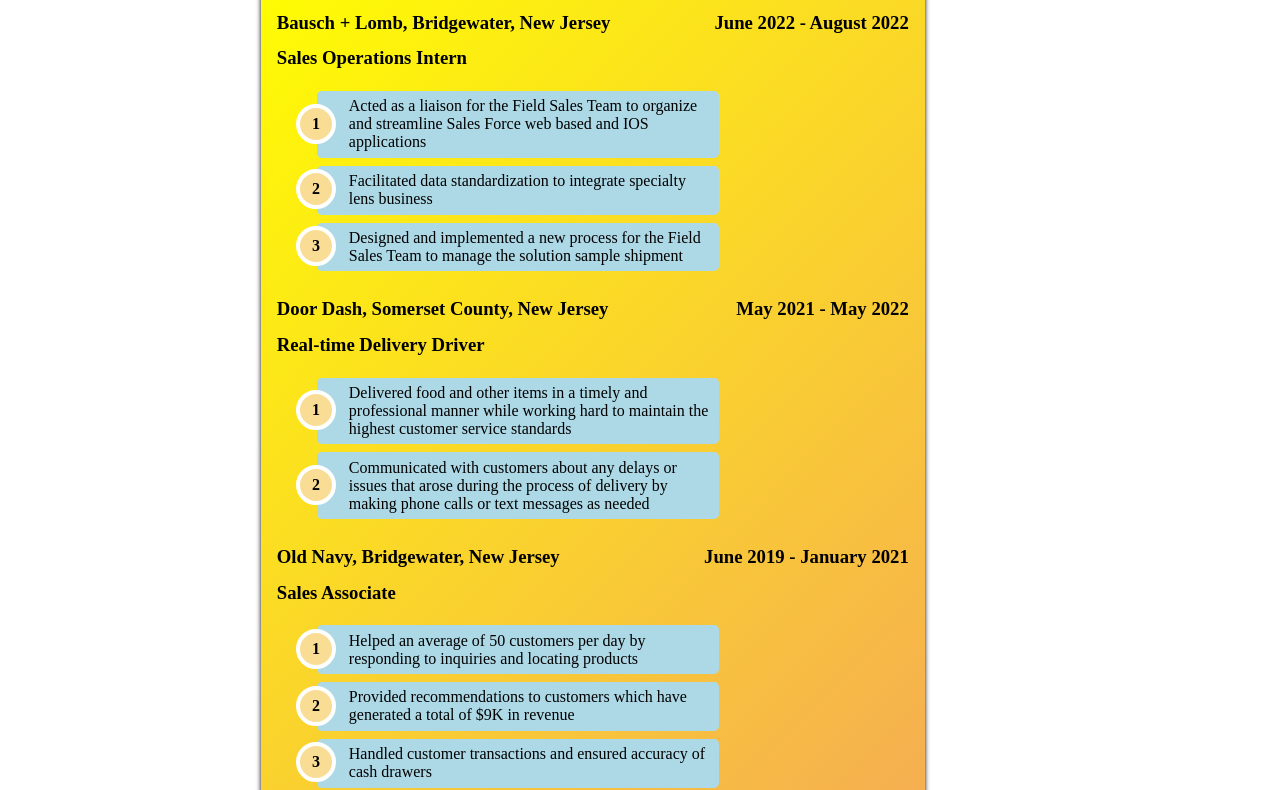
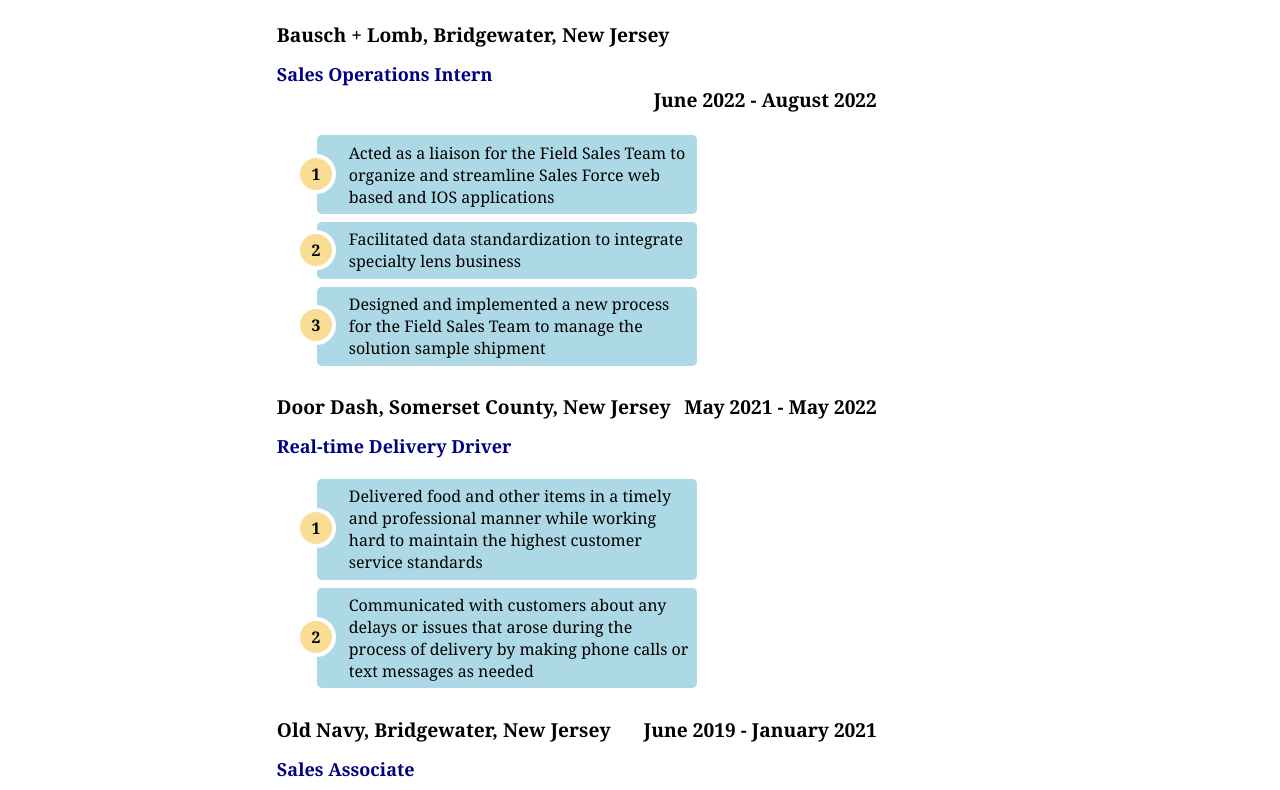
Before and after one commit to tycichetti/tycichetti.github.io, a plain HTML site: page experience.html in a window 1280 px wide. Shown: the part 645-1435 px from the top of the page. Drawn offline with Linux system fonts and the light colour scheme.

Commit message:
Add files via upload

```diff
--- a/resumeFunctions.js
+++ b/resumeFunctions.js
@@ -52,7 +52,7 @@ endHtml = function(){
 }
 
 openHome = function(){
-    window.location = "TylerCichettiResume.html"
+    window.location = "index.html"
 }
 
 skills = function(){
@@ -95,7 +95,7 @@ openSkills = function(){
 
 experiences = function(){
     createTopHalf()
-    document.write("<div class='experiences'>"+
+    document.write("<div class='experiences''>"+
                         "<h2><strong>Employment Experience</strong></h2>")
 
     for(var i =0; i < eAry.length; i++){
--- a/resumeStyles.css
+++ b/resumeStyles.css
@@ -1,3 +1,15 @@
+html{
+    font-family: Georgia;
+}
+
+h2{
+font-size: 21px;
+}
+
+h3{
+    font-size: 17px;
+}
+
 strong{
     font-size: 30px;
     margin-left: 10px;
@@ -165,14 +177,18 @@ img{
 #date0,#date1,#date2,#date3,#date4{
     clear: right;
     float: right;
+    font-size: larger;
 }
 
 #company0,#company1,#company2,#company3,#company4{
     clear: left;
     float: left;
+    font-size: larger;
 }
 
 #title0,#title1,#title2,#title3,#title4{
+    color: navy;
+    font-size: large;
     clear: left;
     float: left;
     margin-top: -5px;
@@ -209,7 +225,7 @@ img{
 
 #descrip0 li:hover:before, #descrip1 li:hover:before, #descrip2 li:hover:before, #descrip3 li:hover:before, #descrip4 li:hover:before {
     transform: rotate(360deg);
-    background: lightblue;
+    background-color: lightblue;
 }
 
 #descrip0 li:before, #descrip1 li:before, #descrip2 li:before, #descrip3 li:before, #descrip4 li:before {
@@ -219,7 +235,7 @@ img{
   left: -1.3em;
   top: 50%;
   margin-top: -1.3em;
-  background: #f9dd94;
+  background-color: #f9dd94;
   height: 2em;
   width: 2em;
   line-height: 2em;
@@ -229,23 +245,3 @@ img{
   border-radius: 2em;
   transition: all .3s ease-out;
 }
-
-.experiences{
-    z-index: 1;
-    box-shadow: 0px 0px 5px black;
-    padding-bottom: 110vh;
-    background: linear-gradient(-45deg, lightgreen,lightcoral, yellow);
-    background-size: 300% 300%;
-    border-radius: 3%;
-    width: 50%;
-}
-
-/**.experiences:hover{
-    animation: animate 15s ease infinite;
-}
-
-@keyframes animate {
-    0%{background-position: 0 50%;}
-    50%{background-position: 100% 50%;}
-    0%{background-position: 0 50%;}
-}**/
```
